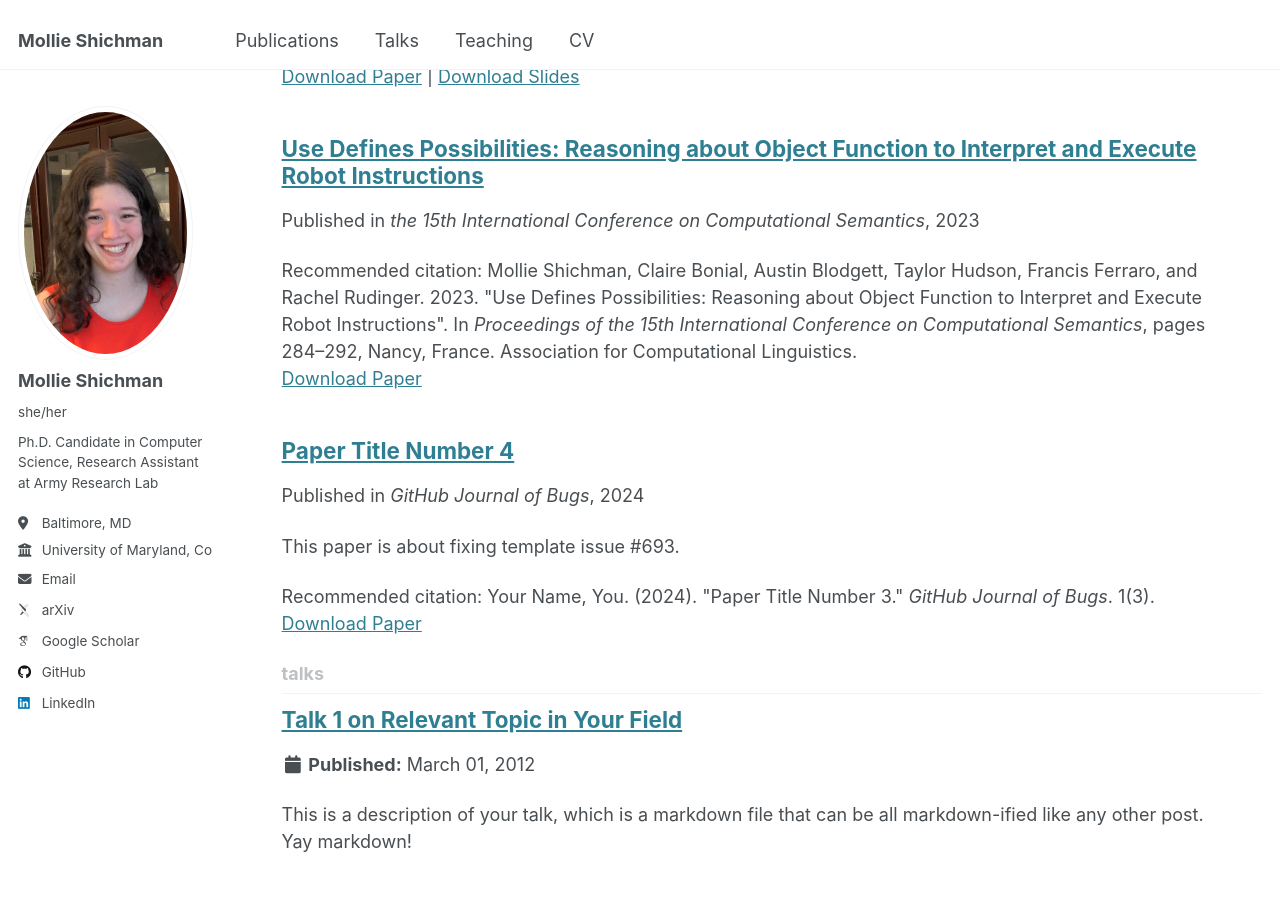
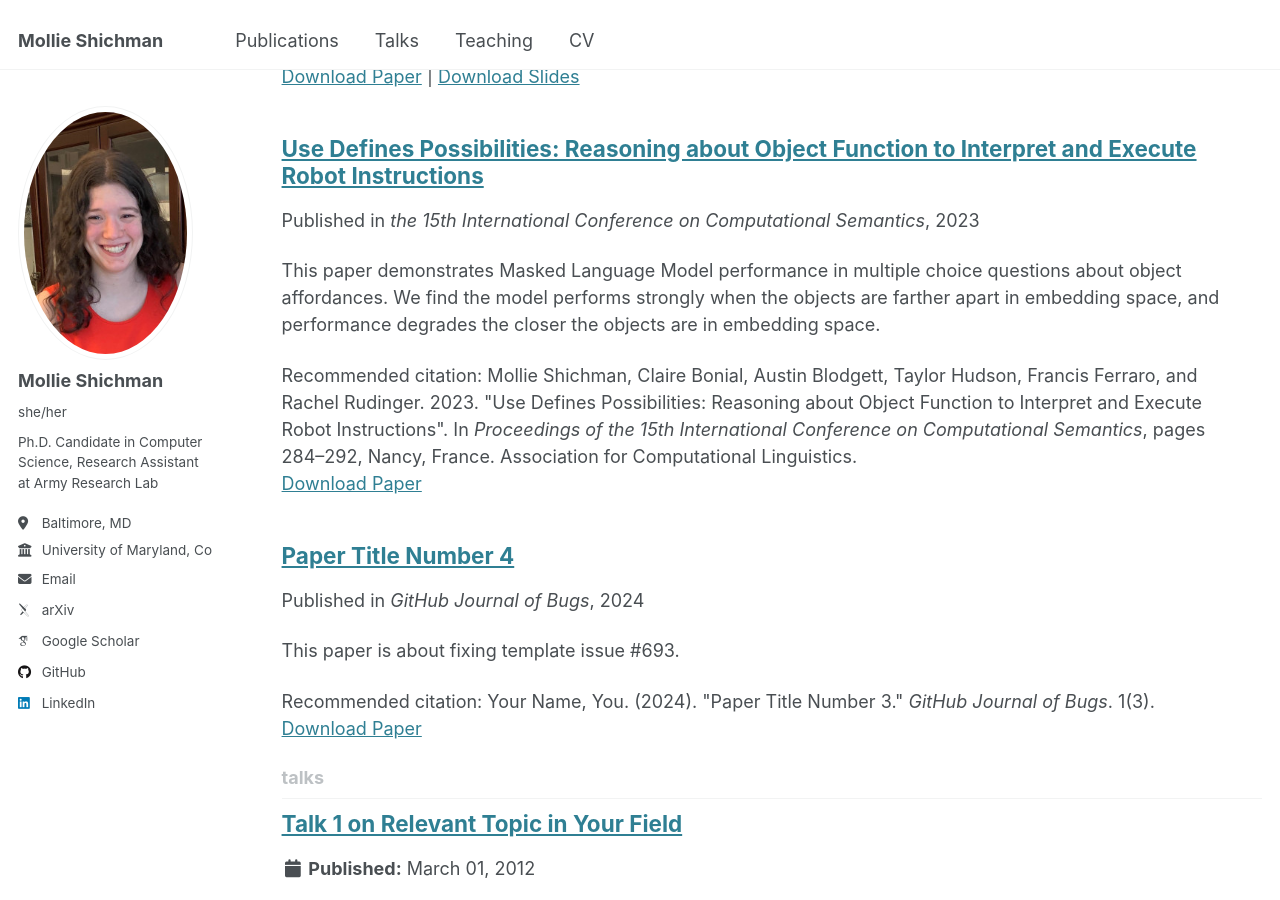
Before and after one commit to mshich1/mshich1.github.io, a Jekyll site: the page built from _pages/collection-archive.html, in a window 1280 px wide and 900 px high, scrolled down 1515 px. Built offline with Jekyll 4.4.1, drawn with Linux system fonts in a browser that asks for light colours; some web fonts are replaced.

Commit message:
Update Use_Defines_Possibilites.md with excerpt

```diff
--- a/_publications/Use_Defines_Possibilites.md
+++ b/_publications/Use_Defines_Possibilites.md
@@ -3,7 +3,7 @@ title: "Use Defines Possibilities: Reasoning about Object Function to Interpret
 collection: publications
 category: Conferences
 permalink: /publication/2023-Use-Defines-Possibilities
-excerpt: ''
+excerpt: 'This paper demonstrates Masked Language Model performance in multiple choice questions about object affordances. We find the model performs strongly when the objects are farther apart in embedding space, and performance degrades the closer the objects are in embedding space.'
 date: 2023-06-24
 venue: 'the 15th International Conference on Computational Semantics'
 paperurl: 'http://academicpages.github.io/files/2023.iwcs-1.30.pdf'
```
